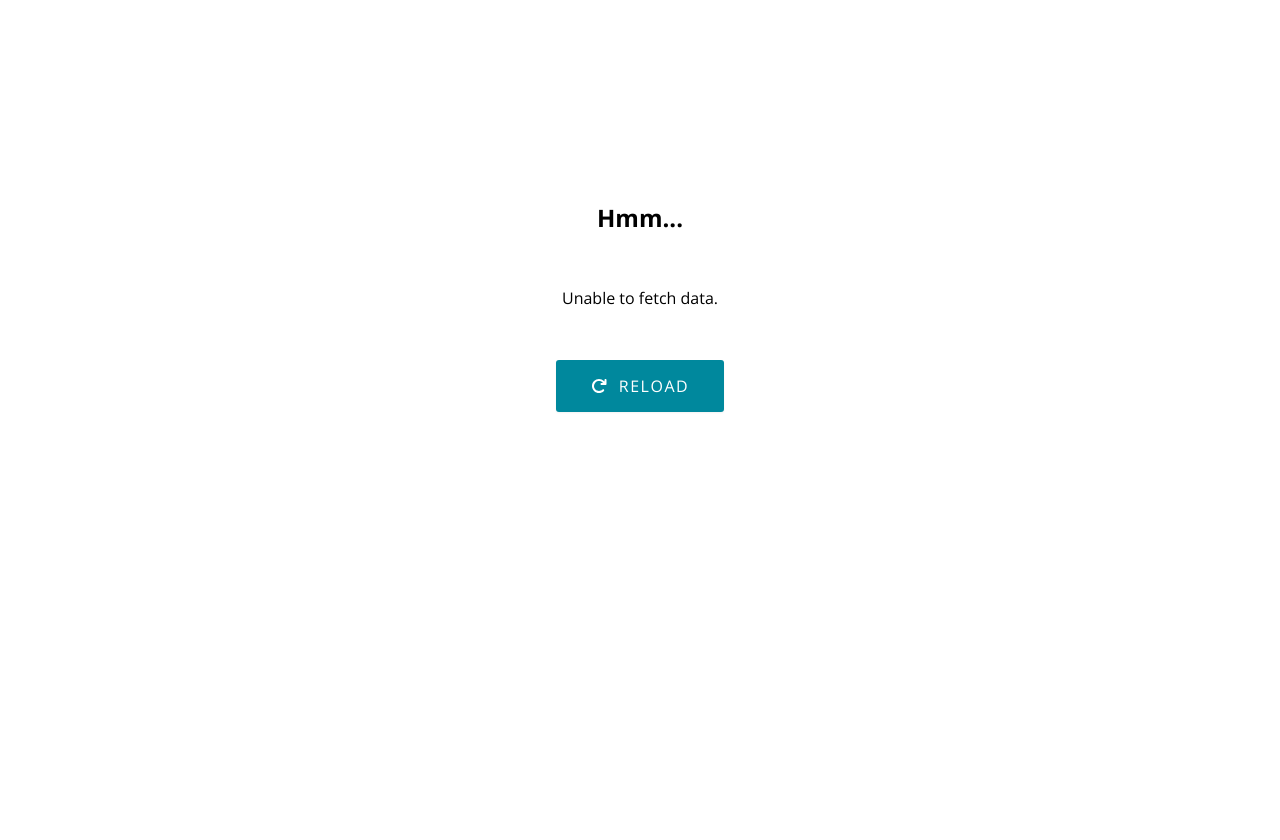
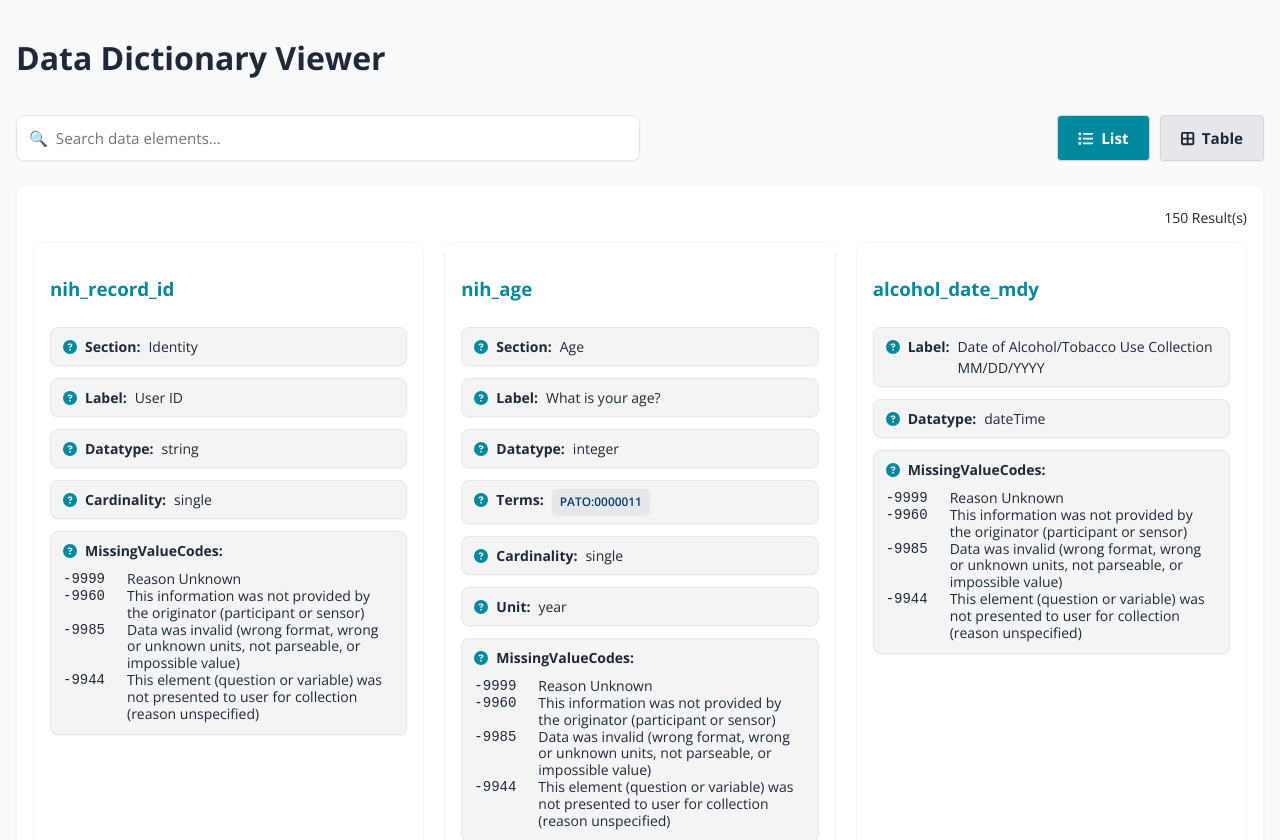
Before and after one commit to bmir-radx/data-dictionary-viewer-component, a React (Vite) app: page / in a window 1280 px wide. Shown: the top 840 px of the page. Before the commit the page ends 800 px from the top, so only its background shows below. Built offline with nearby package versions, Linux system fonts and the light colour scheme; no server answers.

Commit message:
increase page width

```diff
--- a/src/components/App/App.module.scss
+++ b/src/components/App/App.module.scss
@@ -7,7 +7,7 @@
 }
 
 .main {
-  width: 1280px;
+  width: var(--dd-main-width);
   margin: 0 auto;
   padding: 1rem;
 }
--- a/src/components/ListView/ListView.tsx
+++ b/src/components/ListView/ListView.tsx
@@ -18,7 +18,7 @@
     const [showScrollTop, setShowScrollTop] = useState(false);
     const [containerRef, width] = useContainerWidth();
 
-    const columnsPerRow = width < 1120 ? 2 : 3;
+    const columnsPerRow = width < 1120 ? 2 : (width < 1500 ? 3 : 4);
     const rowCount = Math.ceil(variables.length / columnsPerRow);
 
     return (
--- a/src/index.css
+++ b/src/index.css
@@ -13,6 +13,7 @@
   --dd-font-family: 'Open Sans', Helvetica, Arial, sans-serif;
   --dd-color-text: var(--black);
   --dd-color-body-bg: #f9fafb;
+  --dd-main-width: 1880px;
 
   --dd-color-primary: #00889d;
   --dd-color-on-primary: var(--white);
--- a/src/main.jsx
+++ b/src/main.jsx
@@ -9,6 +9,6 @@
 
 root.render(
     <StrictMode>
-        <App data='/data-dictionary-viewer-component/sample.csv' initialView='list' />
+        <App data='sample.csv' initialView='list' />
     </StrictMode>
 );
```
